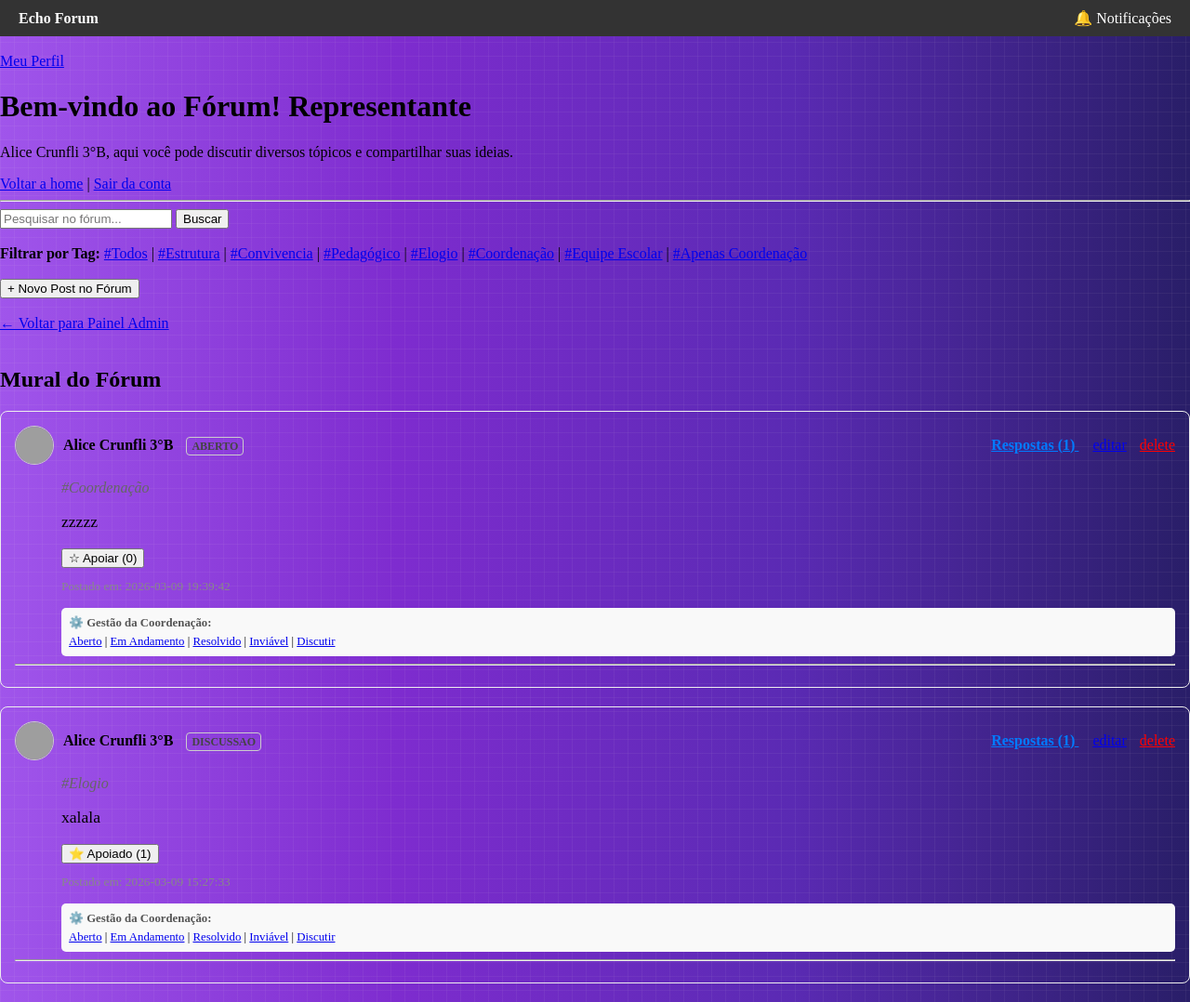
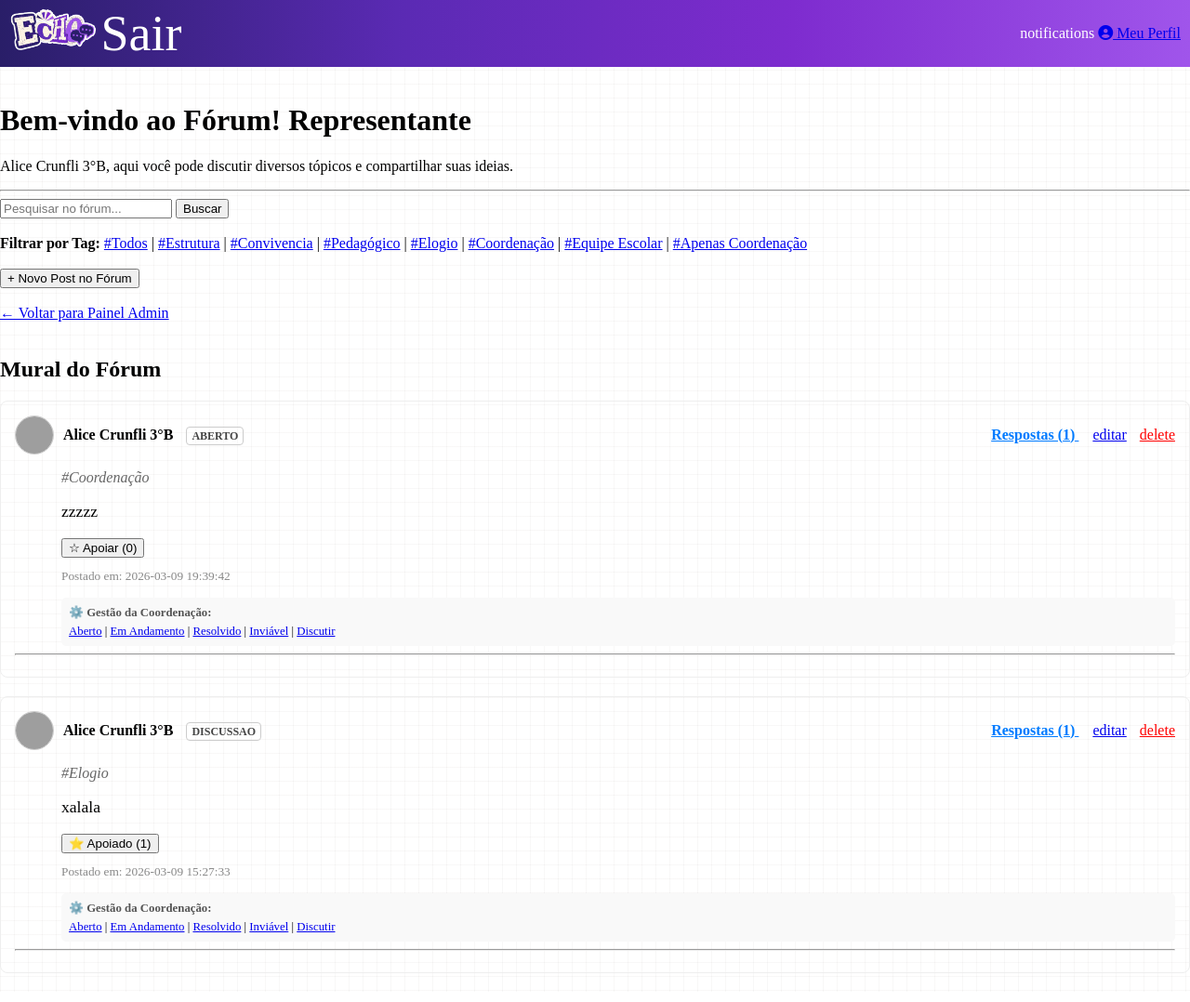
Before and after one commit to SamuelBernardo008/F-rum, a Flask app: page /forum_aluno in a window 1280 px wide. Shown: the whole page at 93% size. Run offline with Flask 3, Linux system fonts and the light colour scheme; a user stored in the database is signed in; data comes from the database, SQL or seed files in the repository; grey boxes are pictures that could not be loaded.

Commit message:
syle: tenatndo arrumar o header

```diff
--- a/static/style.css
+++ b/static/style.css
@@ -1,4 +1,5 @@
-html, body {
+html,
+body {
   margin: 0;
   padding: 0;
   min-height: 100vh;
@@ -148,8 +149,10 @@ body {
 }
 
 #rodape {
-  margin-top: auto; /* Empurra o rodapé para o fim da página */
-  padding: 20px 40px; /* Espaçamento interno para não encostar nos cantos */
+  margin-top: auto;
+  /* Empurra o rodapé para o fim da página */
+  padding: 20px 40px;
+  /* Espaçamento interno para não encostar nos cantos */
   display: flex;
   justify-content: space-between;
   width: 100%;
@@ -260,7 +263,7 @@ body {
 
 #sejaBemvindoLogin {
   font-size: 40px;
-  margin-top:15% ;
+  margin-top: 15%;
   margin-bottom: 0px;
   animation: deslizarDeCima 1s ease-out forwards;
 }
@@ -305,7 +308,7 @@ body {
   height: 100vh;
 }
 
-#logintitulo{
+#logintitulo {
   font-family: "Questrial", serif;
   font-size: 150px;
   margin-bottom: 1px;
@@ -374,14 +377,16 @@ input[type="password"]::placeholder {
   margin-top: 0px;
 }
 
-#irperguntas, #voltarhome {
+#irperguntas,
+#voltarhome {
   font-family: "Sanchez", serif;
   color: rgba(41, 30, 104, 0.244);
   text-decoration: none;
   font-size: 18px;
 }
 
-#irperguntas:hover, #voltarhome:hover {
+#irperguntas:hover,
+#voltarhome:hover {
   color: rgba(41, 30, 104, 0.573);
   text-decoration: underline;
 }
@@ -416,12 +421,122 @@ input[type="password"]::placeholder {
   box-shadow: 0 5px 10px rgba(0, 0, 0, 0.2);
 }
 
-#emailinput{
+#emailinput {
   margin-top: 5%;
 }
 
 
+/* pagina forum aluno------------------------------------------------- */
 
+
+#page-forumAluno {
+  background-color: rgb(255, 255, 255);
+  background-image:
+    linear-gradient(to right, rgba(42, 22, 0, 0.03) 0.5px, transparent 1px),
+    linear-gradient(to bottom, rgba(42, 22, 0, 0.03) 0.5px, transparent 1px);
+
+
+  background-size:
+    15px 15px,
+    15px 15px,
+    100% 100%;
+
+  margin: 0;
+
+}
+
+/* Layout da Header */
+.header-nav {
+    display: flex;
+    justify-content: space-between;
+    align-items: center;
+    padding: 5px 10px;
+    background-image: linear-gradient(to right,rgb(41, 30, 104),rgb(90, 42, 179),rgb(126, 44, 207),rgb(160, 85, 235));
+    color: white;
+}
+
+/* Container e Badge do Ícone */
+.notif-container {
+    position: relative;
+    cursor: pointer;
+}
+
+.badge {
+    position: absolute;
+    top: -5px;
+    right: -10px;
+    background: red;
+    color: white;
+    border-radius: 50%;
+    padding: 2px 6px;
+    font-size: 12px;
+}
+
+/* Menu Dropdown */
+.notif-dropdown {
+    display: none;
+    position: absolute;
+    right: 0;
+    z-index: 1000;
+    width: 250px;
+    background: white;
+    color: black;
+    border: 1px solid #ccc;
+    box-shadow: 0px 4px 8px rgba(0,0,0,0.1);
+}
+
+.notif-dropdown.show {
+    display: block;
+}
+
+/* Itens de Notificação */
+.notif-item {
+    display: block;
+    padding: 10px;
+    border-bottom: 1px solid #eee;
+    font-size: 14px;
+    color: black;
+    text-decoration: none;
+}
+
+.notif-item:hover {
+    background: #f4f4f4;
+}
+
+/* Botão de Rodapé */
+.limpar-btn {
+    display: block;
+    text-align: center;
+    padding: 10px;
+    font-size: 12px;
+    color: blue;
+    text-decoration: none;
+    border-top: 1px solid #eee;
+}
+
+#LogoForumAluno {
+    width: 15%;
+    height: auto;
+    margin: 0px;
+    justify-content: center;
+    align-self: center;
+}
+
+#divlogolink{
+    width: 50%;
+    height: 100%;
+}
+
+#divnot{
+  z-index: 1000;
+}
+
+#sairforum {
+    color: white;
+    text-decoration: none;
+    font-size: 54px;
+    margin-bottom: 20px;
+}
 
 
 /* Animações */
@@ -429,11 +544,14 @@ input[type="password"]::placeholder {
 @keyframes entradaLateralBlob {
   from {
     opacity: 0;
-    transform: translateX(-100%); /* Começa totalmente escondida à esquerda */
+    transform: translateX(-100%);
+    /* Começa totalmente escondida à esquerda */
   }
+
   to {
     opacity: 1;
-    transform: translateX(0); /* Termina na posição original dela */
+    transform: translateX(0);
+    /* Termina na posição original dela */
   }
 }
 
@@ -441,11 +559,14 @@ input[type="password"]::placeholder {
 @keyframes entradaConteudo {
   from {
     opacity: 0;
-    transform: translateY(20px); /* Começa um pouco abaixo */
+    transform: translateY(20px);
+    /* Começa um pouco abaixo */
   }
+
   to {
     opacity: 1;
-    transform: translateY(0); /* Termina no lugar certo */
+    transform: translateY(0);
+    /* Termina no lugar certo */
   }
 }
 
--- a/templates/base.html
+++ b/templates/base.html
@@ -13,6 +13,12 @@
     <link href="https://fonts.googleapis.com/css2?family=Questrial&display=swap" rel="stylesheet">
     <meta name="viewport" content="width=device-width, initial-scale=1.0">
     <link rel="stylesheet" href="https://fonts.googleapis.com/css2?family=Material+Symbols+Outlined:opsz,wght,FILL,GRAD@20..48,100..700,0..1,-50..200&icon_names=lock" />
+
+    <link rel="stylesheet" href="https://cdnjs.cloudflare.com/ajax/libs/font-awesome/6.4.2/css/all.min.css">
+
+    <link rel="stylesheet" href="https://fonts.googleapis.com/css2?family=Material+Symbols+Outlined:opsz,wght,FILL,GRAD@20..48,100..700,0..1,-50..200" />
+
+    <link rel="stylesheet" href="https://fonts.googleapis.com/css2?family=Material+Symbols+Outlined:opsz,wght,FILL,GRAD@20..48,100..700,0..1,-50..200&icon_names=output" />
     <title>Echo - Fórum Escolar</title>
 </head>
 
--- a/templates/forumAluno.html
+++ b/templates/forumAluno.html
@@ -1,32 +1,28 @@
 {% extends "base.html" %}
+
+{% block page_id %}forumAluno{% endblock %}
+
 {% block content %}
 
 
-<style>
-        /* Estilo básico para o menu de notificações */
-        .header-nav { display: flex; justify-content: space-between; align-items: center; padding: 10px 20px; background: #333; color: white; }
-        .notif-container { position: relative; cursor: pointer; }
-        .badge { background: red; color: white; border-radius: 50%; padding: 2px 6px; font-size: 12px; position: absolute; top: -5px; right: -10px; }
-        .notif-dropdown {
-            display: none; position: absolute; right: 0; background: white; color: black;
-            border: 1px solid #ccc; width: 250px; box-shadow: 0px 4px 8px rgba(0,0,0,0.1); z-index: 1000;
-        }
-        .notif-dropdown.show { display: block; }
-        .notif-item { padding: 10px; border-bottom: 1px solid #eee; font-size: 14px; text-decoration: none; color: black; display: block; }
-        .notif-item:hover { background: #f4f4f4; }
-        .limpar-btn { display: block; text-align: center; padding: 10px; font-size: 12px; color: blue; text-decoration: none; border-top: 1px solid #eee; }
-    </style>
-<body>
-
 {% if session.get('usuario_id') %}
 <header class="header-nav">
-        <div><strong>Echo Forum</strong></div>
+    <div id="divlogolink">
+        <img src="static/logo.png" alt="LogoForumAluno" id="LogoForumAluno">
+        <a href="{{ url_for('logout') }}" id="sairforum">Sair</a>
+    </div>
 
-        <div class="notif-container" onclick="toggleNotifs()">
-            <span>🔔 Notificações</span>
+
+    <div class="notif-container" onclick="toggleNotifs()" id="divnoti">
+        <span>notifications</span>
+
         {% if total_notificacoes > 0 %}
         <span class="badge">{{ total_notificacoes }}</span>
         {% endif %}
+
+        <a href="{{ url_for('perfil') }}" class="perfil-link">
+            <i class="fas fa-user-circle"></i> Meu Perfil
+        </a>
 
         <div id="notifDropdown" class="notif-dropdown">
             {% for n in notificacoes_usuario %}
@@ -53,7 +49,7 @@
     }
 
     // Fecha o dropdown se clicar fora dele
-        window.onclick = function(event) {
+    window.onclick = function (event) {
         if (!event.target.closest('.notif-container')) {
             const dropdown = document.getElementById('notifDropdown');
             if (dropdown.classList.contains('show')) {
@@ -67,15 +63,10 @@
 
 <div class="forum-container">
 
-    <a href="{{ url_for('perfil') }}">Meu Perfil</a>
+
 
     <h1>Bem-vindo ao Fórum! Representante</h1>
     <p>{{ session.get('nome') }}, aqui você pode discutir diversos tópicos e compartilhar suas ideias.</p>
-
-    <nav>
-        <a href="{{ url_for('home') }}">Voltar a home</a> |
-        <a href="{{ url_for('logout') }}" id="sair">Sair da conta</a>
-    </nav>
 
     <hr>
 
@@ -157,21 +148,23 @@
         <h2>Mural do Fórum</h2>
 
         {% for c in comentarios %}
-        <article class="comentario-card" style="margin-bottom: 20px; border: 1px solid #eee; padding: 15px; border-radius: 8px;">
+        <article class="comentario-card"
+            style="margin-bottom: 20px; border: 1px solid #eee; padding: 15px; border-radius: 8px;">
             <div style="display: flex; align-items: center; gap: 10px; margin-bottom: 5px;">
-                <img src="{{ url_for('static', filename='uploads/' + (c.foto or 'default.png')) }}"
-                     alt="Foto"
+                <img src="{{ url_for('static', filename='uploads/' + (c.foto or 'default.png')) }}" alt="Foto"
                     style="width: 40px; height: 40px; border-radius: 50%; object-fit: cover; border: 1px solid #ccc;">
 
                 <div style="flex: 1;">
                     <strong>{{ c.autor }} {% if c.cargo_autor == 'admin' %}(Admin){% endif %}</strong>
 
-                    <span style="margin-left: 10px; font-weight: bold; font-size: 0.75em; color: #444; border: 1px solid #ccc; padding: 2px 5px; border-radius: 4px;">
+                    <span
+                        style="margin-left: 10px; font-weight: bold; font-size: 0.75em; color: #444; border: 1px solid #ccc; padding: 2px 5px; border-radius: 4px;">
                         {{ c.status|upper if c.status else 'ABERTO' }}
                     </span>
 
                     <span class="acoes" style="float: right;">
-                        <a href="{{ url_for('ver_thread', id_pai=c.id) }}" style="color: #007bff; font-weight: bold; margin-right: 15px;">
+                        <a href="{{ url_for('ver_thread', id_pai=c.id) }}"
+                            style="color: #007bff; font-weight: bold; margin-right: 15px;">
                             Respostas ({{ c.total_respostas if c.total_respostas else 0 }})
                         </a>
 
@@ -180,7 +173,8 @@
                         {% endif %}
 
                         {% if session['usuario_id'] == c.usuario_id or session['cargo'] == 'admin' %}
-                        <a href="{{ url_for('deletar_comentario', id=c.id) }}" style="color: red; margin-left: 10px;">delete</a>
+                        <a href="{{ url_for('deletar_comentario', id=c.id) }}"
+                            style="color: red; margin-left: 10px;">delete</a>
                         {% endif %}
                     </span>
                 </div>
@@ -205,7 +199,8 @@
                 <small style="color: #888;">Postado em: {{ c.data_criacao }}</small>
 
                 {% if session['cargo'] == 'admin' %}
-                <div style="margin-top: 15px; padding: 8px; background-color: #f9f9f9; border-radius: 5px; font-size: 0.8em;">
+                <div
+                    style="margin-top: 15px; padding: 8px; background-color: #f9f9f9; border-radius: 5px; font-size: 0.8em;">
                     <strong style="display: block; margin-bottom: 5px; color: #555;">⚙️ Gestão da Coordenação:</strong>
                     <a href="{{ url_for('mudar_status', id=c.id, novo_status='aberto') }}">Aberto</a> |
                     <a href="{{ url_for('mudar_status', id=c.id, novo_status='andamento') }}">Em Andamento</a> |
```
Lines whose indentation alone changed are shown as unchanged.
